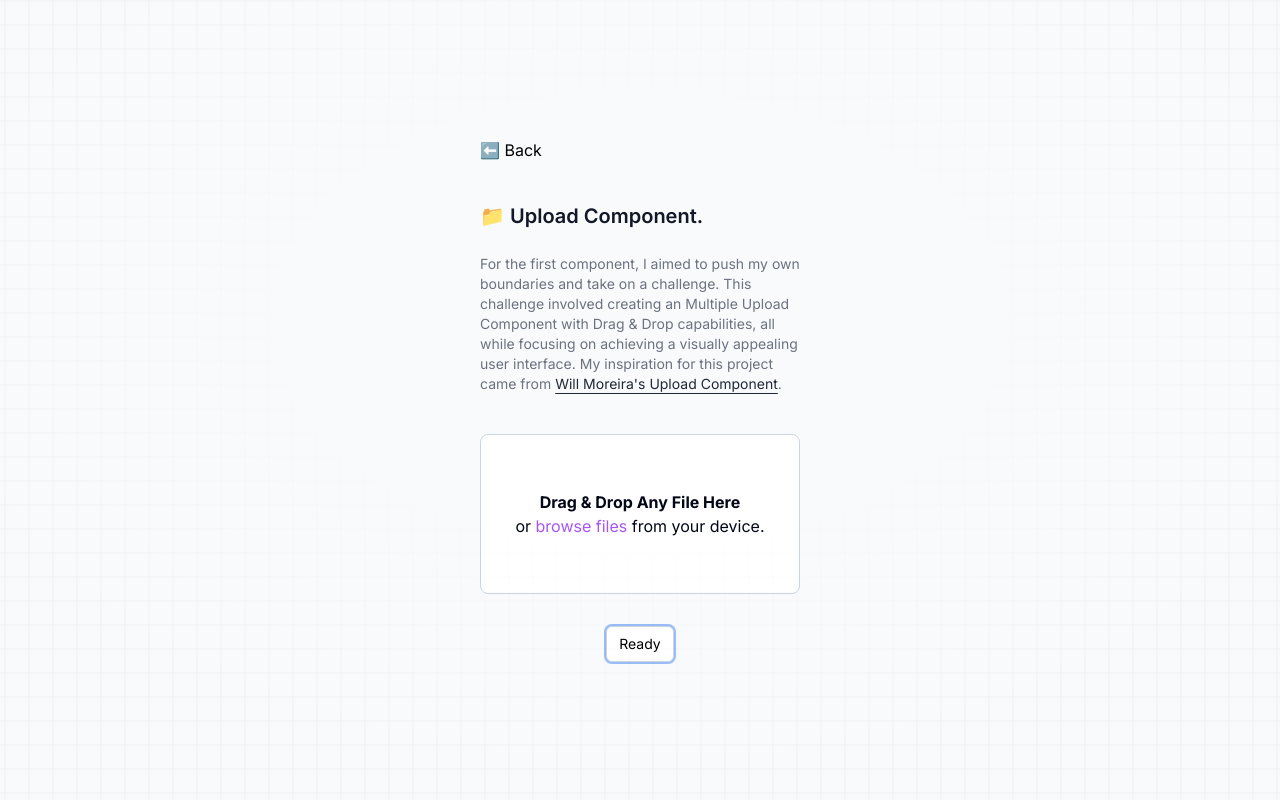
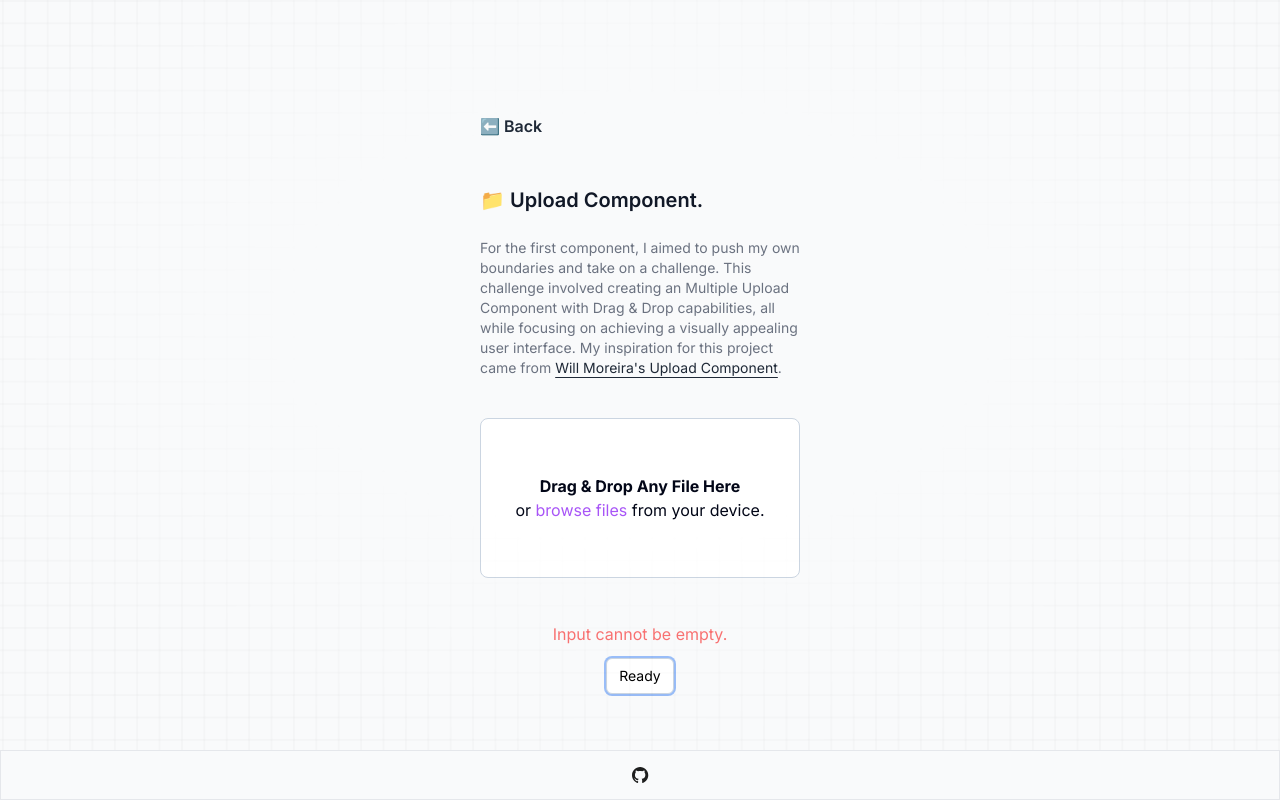
Before and after one commit to evvvrado/witch-crafts, a Next.js app: page /upload-component in a window 1280 px wide. Both pictures are taken after a click on the button "Ready". Built offline with nearby package versions, Linux system fonts and the light colour scheme.

Commit message:
fix: feedback in upload-component and some ui upgrades

```diff
--- a/src/app/layout.tsx
+++ b/src/app/layout.tsx
@@ -2,6 +2,7 @@ import "@/styles/css/globals.css";
 import type { Metadata } from "next";
 
 import { inter } from "@/styles/fonts";
+import Link from "next/link";
 
 const definition = {
 	title: "Witch Crafts | My handcraft components collection.",
@@ -81,7 +82,41 @@ export default function RootLayout({
 }) {
 	return (
 		<html className={`${inter.variable}`} lang="pt-BR">
-			<body>{children}</body>
+			<body>
+				{children}
+
+				<footer className="fixed bottom-0 left-0 right-0 z-10 w-full border border-solid border-t-gray-200 bg-gray-50 py-4 text-center text-sm text-gray-400">
+					<Link
+						target="_blank"
+						className="m-auto block w-fit hover:opacity-70"
+						href="https://github.com/evvvrado/witch-crafts"
+					>
+						<svg
+							width="17"
+							height="16"
+							viewBox="0 0 17 16"
+							fill="none"
+							xmlns="http://www.w3.org/2000/svg"
+						>
+							<path
+								fillRule="evenodd"
+								clipRule="evenodd"
+								d="M8.14239 -0.000976562C3.63986 -0.000976562 0 3.66569 0 8.20186C0 11.8279 2.33218 14.8972 5.56754 15.9835C5.97204 16.0652 6.12021 15.807 6.12021 15.5899C6.12021 15.3997 6.10687 14.7479 6.10687 14.0687C3.84186 14.5577 3.37019 13.0909 3.37019 13.0909C3.00619 12.1402 2.46685 11.8959 2.46685 11.8959C1.72551 11.3934 2.52085 11.3934 2.52085 11.3934C3.34319 11.4477 3.77469 12.2354 3.77469 12.2354C4.50253 13.4847 5.67537 13.1317 6.14721 12.9144C6.21454 12.3847 6.43038 12.018 6.65954 11.8144C4.85303 11.6242 2.95235 10.918 2.95235 7.76719C2.95235 6.87086 3.27569 6.13752 3.78803 5.56719C3.70719 5.36352 3.42402 4.52136 3.86903 3.39419C3.86903 3.39419 4.55653 3.17686 6.10671 4.23619C6.77039 4.05663 7.45484 3.96529 8.14239 3.96452C8.82989 3.96452 9.53073 4.05969 10.1779 4.23619C11.7282 3.17686 12.4158 3.39419 12.4158 3.39419C12.8608 4.52136 12.5774 5.36352 12.4966 5.56719C13.0224 6.13752 13.3324 6.87086 13.3324 7.76719C13.3324 10.918 11.4317 11.6105 9.61173 11.8144C9.9084 12.0724 10.1644 12.5612 10.1644 13.3354C10.1644 14.4354 10.1511 15.3182 10.1511 15.5897C10.1511 15.807 10.2994 16.0652 10.7037 15.9837C13.9391 14.897 16.2713 11.8279 16.2713 8.20186C16.2846 3.66569 12.6314 -0.000976562 8.14239 -0.000976562Z"
+								fill="#1E1E1E"
+							/>
+							<defs>
+								<clipPath id="clip0_338_46290">
+									<rect
+										width="16.3334"
+										height="16"
+										fill="white"
+									/>
+								</clipPath>
+							</defs>
+						</svg>
+					</Link>
+				</footer>
+			</body>
 		</html>
 	);
 }
--- a/src/app/styles/css/globals.css
+++ b/src/app/styles/css/globals.css
@@ -19,7 +19,7 @@ html {
 }
 
 main::after {
-	@apply pointer-events-none absolute inset-0 w-full max-w-[192rem] bg-[center_top] bg-repeat opacity-10 content-[""];
+	@apply pointer-events-none absolute inset-0 z-0 w-full max-w-[192rem] bg-[bottom_center] bg-repeat opacity-10 content-[""];
 
 	-webkit-mask-image: radial-gradient(
 		56.04% 56.2% at 50% 40%,
@@ -31,5 +31,5 @@ main::after {
 			center top / 2.9rem 2.9rem repeat,
 		linear-gradient(rgba(0, 0, 0, 0.2) 0.1rem, transparent 0.1rem);
 
-	background-size: 1.5rem 1.5rem;
+	background-size: 1.4rem 1.4rem;
 }
--- a/src/app/upload-component/components/button-solid.tsx
+++ b/src/app/upload-component/components/button-solid.tsx
@@ -1,5 +1,6 @@
 import { cn } from "@/app/styles/mixins";
 import ButtonBase from "./button-base";
+import { HTMLAttributes } from "react";
 
 const solidVariants = {
 	primary:
@@ -12,11 +13,9 @@ interface ButtonSolidProps {
 	children: React.ReactNode;
 }
 
-const ButtonSolid: React.FC<ButtonSolidProps & ButtonBaseProps> = ({
-	variant = "primary",
-	children,
-	...restProps
-}) => {
+const ButtonSolid: React.FC<
+	HTMLAttributes<HTMLButtonElement> & ButtonSolidProps & ButtonBaseProps
+> = ({ variant = "primary", children, ...restProps }) => {
 	return (
 		<ButtonBase
 			{...restProps}
--- a/src/app/upload-component/components/upload/error.tsx
+++ b/src/app/upload-component/components/upload/error.tsx
@@ -2,12 +2,39 @@
 
 import React from "react";
 import { useUpload } from "./root";
+import { AnimatePresence, motion } from "framer-motion";
 
 const Error: React.FC = () => {
 	const { fileError } = useUpload();
 
-	if (fileError)
-		return <span className="mb-3 mt-3 text-red-400">{fileError}</span>;
+	return (
+		<AnimatePresence mode="wait" initial={false}>
+			{fileError && (
+				<motion.span
+					layout
+					initial={{
+						opacity: 0,
+						height: 0,
+					}}
+					animate={{
+						opacity: 1,
+						height: "max-content",
+					}}
+					exit={{
+						opacity: 0,
+						height: 0,
+					}}
+					transition={{
+						ease: "linear",
+						duration: 0.1,
+					}}
+					className="mb-3 mt-3 block  text-red-400"
+				>
+					{fileError}
+				</motion.span>
+			)}
+		</AnimatePresence>
+	);
 };
 
 export default Error;
--- a/src/app/upload-component/components/upload/field.tsx
+++ b/src/app/upload-component/components/upload/field.tsx
@@ -28,6 +28,7 @@ const Field: React.FC = () => {
 			onChange={handleFilesSelected}
 			type="file"
 			multiple
+			maxLength={3}
 			className="mb-8 hidden"
 			accept="image/jpeg,image/gif,image/png,application/pdf"
 		/>
--- a/src/app/upload-component/components/upload/index.tsx
+++ b/src/app/upload-component/components/upload/index.tsx
@@ -3,5 +3,6 @@ import Field from "./field";
 import Label from "./label";
 import List from "./list";
 import Error from "./error";
+import Trigger from "./trigger";
 
-export { Root, Field, Label, List, Error };
+export { Root, Field, Label, List, Error, Trigger };
--- a/src/app/upload-component/components/upload/list.tsx
+++ b/src/app/upload-component/components/upload/list.tsx
@@ -7,10 +7,11 @@ import { useUpload } from "./root";
 import { AnimatePresence, motion } from "framer-motion";
 
 const List: React.FC = () => {
-	const { files, onFilesSelected } = useUpload();
+	const { files, onFilesSelected, setFileError } = useUpload();
 
 	function removeItem(removeIndex: number) {
 		onFilesSelected(files.filter((file, index) => index != removeIndex));
+		setFileError(undefined);
 	}
 
 	return (
@@ -18,7 +19,7 @@ const List: React.FC = () => {
 			<AnimatePresence>
 				{files.map((file, index) => (
 					<ListItem
-						key={index}
+						key={file.name}
 						file={file}
 						index={index}
 						removeItem={removeItem}
@@ -56,25 +57,26 @@ const ListItem: React.FC<{
 
 	return (
 		<motion.li
-			layout
 			initial={{ opacity: 0 }}
 			animate={{ opacity: 1 }}
-			exit={{
-				opacity: 0,
-			}}
+			exit={{ opacity: 0 }}
+			layout
 			transition={{ opacity: { duration: 0.2 } }}
-			className="group flex w-full cursor-default items-center gap-4 overflow-hidden rounded-md border border-slate-300 bg-white px-4 py-2 text-black"
+			className="group flex w-full origin-top cursor-default items-center gap-4 overflow-hidden rounded-md border border-slate-300 bg-white px-4 py-2 text-black"
 		>
-			<picture className="flex h-10 w-10 items-center justify-center overflow-hidden rounded-full bg-slate-200">
+			<picture className="relative flex h-10 w-10 items-center justify-center overflow-hidden rounded-full ">
+				<div className="absolute inset-0 animate-pulse bg-slate-200"></div>
+
 				{file.type === "application/pdf" ? (
 					<iframe
 						src={URL.createObjectURL(file)}
 						title={file.name}
+						className="relative"
 					></iframe>
 				) : (
 					// eslint-disable-next-line @next/next/no-img-element
 					<img
-						className="frame"
+						className="relative frame"
 						src={URL.createObjectURL(file)}
 						alt={file.name}
 					/>
--- a/src/app/upload-component/components/upload/root.tsx
+++ b/src/app/upload-component/components/upload/root.tsx
@@ -1,7 +1,9 @@
 "use client";
 const MAX_FILE_SIZE = 2 * 1024 * 1024;
+const MAX_FILE_QUANTITY = 3;
 
 import { cn } from "@/app/styles/mixins";
+import { AnimatePresence, motion } from "framer-motion";
 import React, {
 	HTMLAttributes,
 	createContext,
@@ -14,6 +16,8 @@ interface UploadContext {
 	id: string;
 	files: File[];
 	fileError: string | undefined;
+	done: boolean;
+	handleDone: () => void;
 	setFileError: (error: string | undefined) => void;
 	onFilesSelected: (files: File[]) => void;
 	validateFile: (files: File) => boolean;
@@ -25,10 +29,21 @@ const Root: React.FC<HTMLAttributes<HTMLDivElement>> = ({ id, ...props }) => {
 	const customId = useId();
 	const [files, setFiles] = useState<File[]>([]);
 	const [fileError, setFileError] = useState<string | undefined>();
+	const [done, setDone] = useState(false);
+
+	const handleDone = () => {
+		if (!files.length) {
+			setFileError("Input cannot be empty.");
+			return;
+		}
+
+		setFileError("");
+		setDone(true);
+	};
 
 	const validateFile = (file: File) => {
 		if (file.size > MAX_FILE_SIZE) {
-			setFileError("File size exceeds 5MB.");
+			setFileError("File size exceeds 2MB.");
 			return false;
 		}
 
@@ -39,7 +54,12 @@ const Root: React.FC<HTMLAttributes<HTMLDivElement>> = ({ id, ...props }) => {
 				file.type === "image/jpeg"
 			)
 		) {
-			setFileError("Invalid file format");
+			setFileError("Invalid file format.");
+			return false;
+		}
+
+		if (files.length >= MAX_FILE_QUANTITY) {
+			setFileError("File quantity limit exceeded.");
 			return false;
 		}
 
@@ -54,10 +74,61 @@ const Root: React.FC<HTMLAttributes<HTMLDivElement>> = ({ id, ...props }) => {
 				fileError,
 				setFileError,
 				validateFile,
+				done,
+				handleDone,
 				onFilesSelected: setFiles,
 			}}
 		>
-			<div {...props} className={cn("", props.className)} />
+			<AnimatePresence initial={false} mode="wait">
+				{done ? (
+					<motion.div
+						key={"done"}
+						initial={{
+							opacity: 0,
+							y: 10,
+						}}
+						exit={{
+							opacity: 0,
+							y: -10,
+						}}
+						animate={{
+							opacity: 1,
+							y: 0,
+						}}
+						transition={{
+							duration: 0.2,
+							ease: "easeInOut",
+						}}
+						className=" group mb-4 flex w-80  select-none flex-col  items-center justify-center rounded-lg border border-green-300 bg-white py-10 "
+					>
+						<span className="text-center font-semibold text-gray-600">
+							✅ Form submitted.
+						</span>
+					</motion.div>
+				) : (
+					<motion.div
+						key={"waiting"}
+						initial={{
+							opacity: 0,
+							y: 10,
+						}}
+						exit={{
+							opacity: 0,
+							y: -10,
+						}}
+						animate={{
+							opacity: 1,
+							y: 0,
+						}}
+						transition={{
+							duration: 0.2,
+							ease: "easeInOut",
+						}}
+					>
+						<div {...props} className={cn("", props.className)} />
+					</motion.div>
+				)}
+			</AnimatePresence>
 		</RootContext.Provider>
 	);
 };
--- /dev/null
+++ b/src/app/upload-component/components/upload/trigger.tsx
@@ -0,0 +1,19 @@
+"use client";
+
+import React, { ReactNode } from "react";
+import { useUpload } from "./root";
+import ButtonSolid from "../button-solid";
+
+const Trigger: React.FC<{
+	children: ReactNode;
+}> = ({ children }) => {
+	const { handleDone } = useUpload();
+
+	return (
+		<ButtonSolid onClick={handleDone} variant="primary">
+			{children}
+		</ButtonSolid>
+	);
+};
+
+export default Trigger;
--- a/src/app/upload-component/page.tsx
+++ b/src/app/upload-component/page.tsx
@@ -1,6 +1,5 @@
 import { Metadata, NextPage } from "next";
 
-import ButtonSolid from "./components/button-solid";
 import * as Upload from "./components/upload";
 import Link from "next/link";
 
@@ -15,7 +14,7 @@ const UploadComponent: NextPage = () => {
 				<div className="mb-10 max-w-xs">
 					<Link
 						href={"/"}
-						className="mb-10 block transition-opacity hover:opacity-60"
+						className="-ms-4 mb-10 block w-fit rounded-lg px-4 py-2 font-semibold text-gray-800 transition-all  hover:bg-gray-100"
 					>
 						⬅️ Back
 					</Link>
@@ -32,7 +31,7 @@ const UploadComponent: NextPage = () => {
 						visually appealing user interface. My inspiration for
 						this project came from{" "}
 						<Link
-							className="text-gray-800 underline underline-offset-4"
+							className="text-gray-800 underline underline-offset-4 hover:text-gray-600"
 							target="_blank"
 							href={
 								"https://github.com/WillMoreiraDev/component-upload"
@@ -53,7 +52,7 @@ const UploadComponent: NextPage = () => {
 
 					<Upload.Error />
 
-					<ButtonSolid variant="primary">Ready</ButtonSolid>
+					<Upload.Trigger>Ready</Upload.Trigger>
 				</Upload.Root>
 			</div>
 		</main>
```
Also changed, not shown: src/app/(home)/page.tsx (+7 -35 lines).
